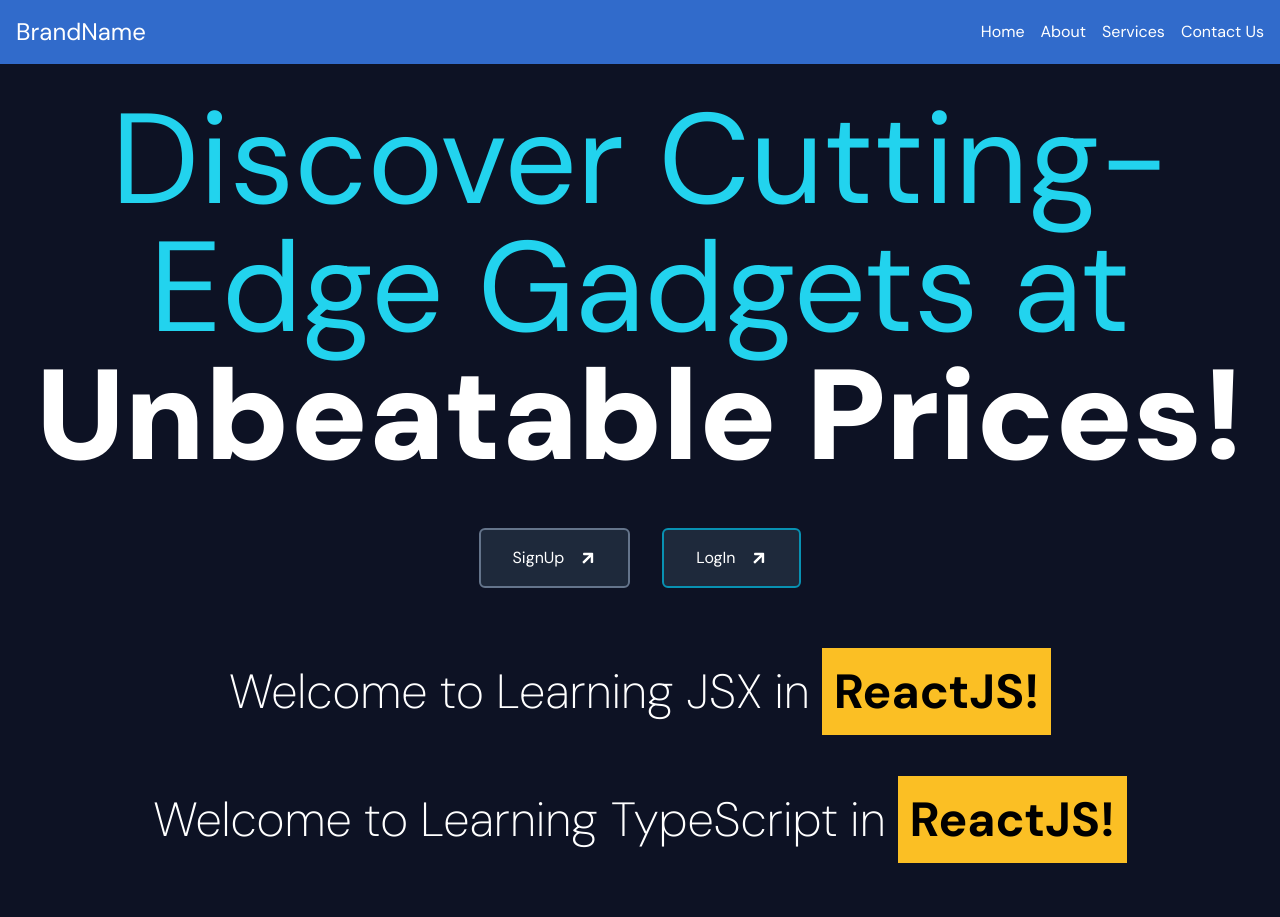
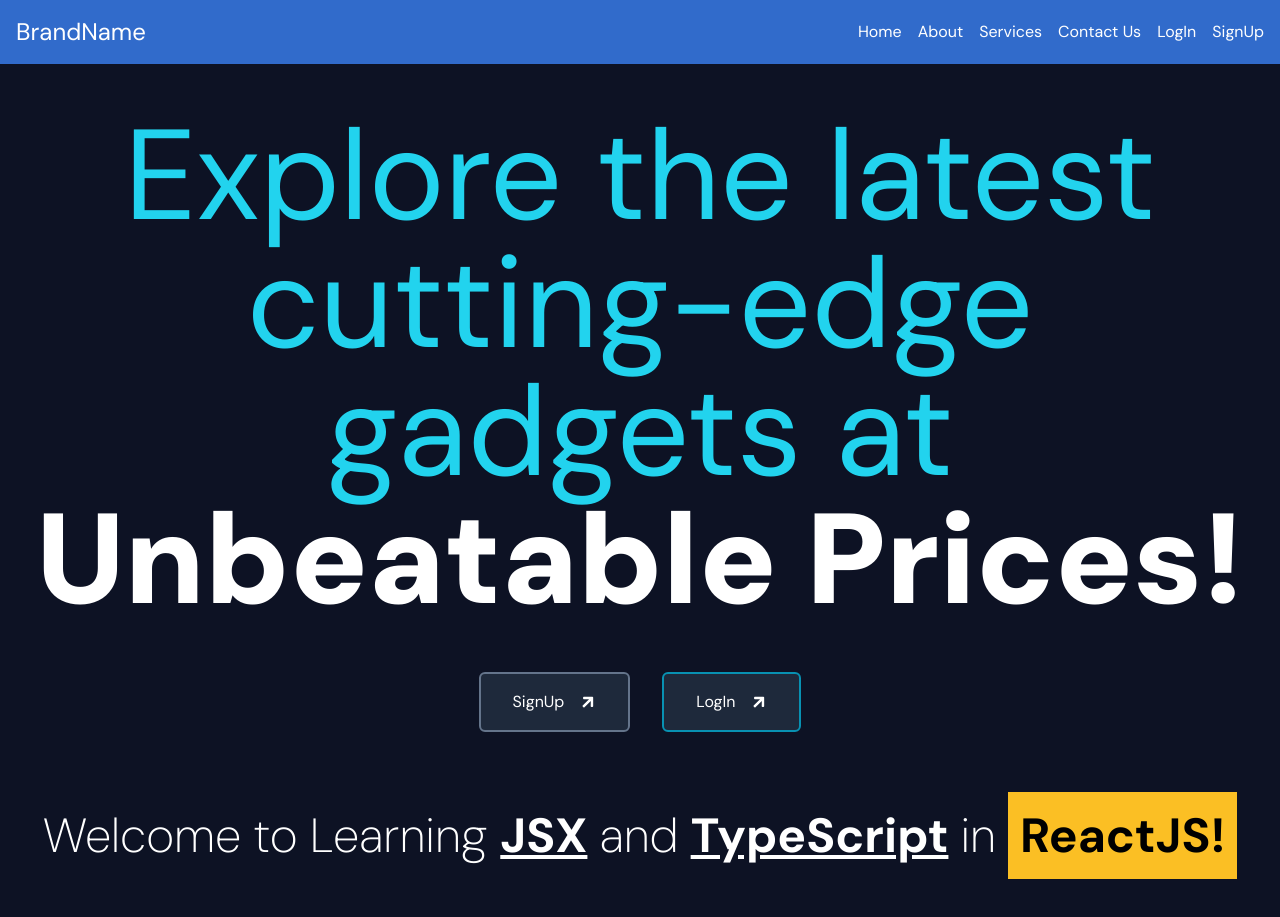
Before and after one commit to Blessed-Samuel/React-app, a React (Create React App) app: page / in a window 1280 px wide. Shown: the top 917 px of the page. Built offline with nearby package versions, Linux system fonts and the light colour scheme.

Commit message:
Added LogIn & SignUp.

```diff
--- a/src/App.tsx
+++ b/src/App.tsx
@@ -5,17 +5,27 @@
 import Services from "./pages/Services";
 import Contact from "./pages/Contact";
 import Home from "./pages/Home";
+import Section from "./components/Section";
+import Container from "./components/Container";
+import Login from "./pages/Login";
+import Signup from "./pages/Signup";
 
 const App: React.FC = () => {
   return (
     <Router>
       <Navbar />
+      <Section>
+        <Container>
           <Routes>
             <Route path="/" element={<Home />} />
             <Route path="/about" element={<About />} />
             <Route path="/services" element={<Services />} />
             <Route path="/contact" element={<Contact />} />
+            <Route path="/login" element={<Login />} />
+            <Route path="/signup" element={<Signup />} />
           </Routes>
+        </Container>
+      </Section>
     </Router>
   );
 };
--- /dev/null
+++ b/src/components/Container.tsx
@@ -0,0 +1,15 @@
+import React from "react";
+
+interface ContainerProps {
+    children: React.ReactNode;
+}
+
+const Container: React.FC<ContainerProps> = ({ children }) => {
+    return (
+        <div className="container px-4 mx-auto lg:px-2">
+            {children}
+        </div>
+    );
+};
+
+export default Container;
--- a/src/components/Hero.tsx
+++ b/src/components/Hero.tsx
@@ -1,13 +1,12 @@
 import React from "react";
 import Button from "./Button";
 
-const Hero: React.FC = () => {
+export const Hero: React.FC = () => {
   return (
-    <div className="container flex flex-col items-center px-4 mx-auto">
+    <div className="flex flex-col items-center mx-auto max-w-7xl">
       <div className="flex flex-col items-center">
-        <h1 className="mt-24 text-4xl font-normal text-center md:text-7xl lg:text-9xl text-cyan-400">
-          Discover Cutting-Edge Gadgets at{" "}
-          <span className="font-black text-white">Unbeatable Prices!</span>
+        <h1 className="mt-12 text-4xl font-normal leading-tight text-center md:text-5xl lg:text-9xl text-cyan-400">
+          Explore the latest cutting-edge gadgets at {" "} <span className="font-black text-white">Unbeatable Prices!</span>
         </h1>
 
         <div className="flex flex-col items-center justify-center space-x-0 space-y-2 md:space-y-12 md:space-x-8 md:flex-row">
@@ -22,15 +21,14 @@
       </div>
 
       <h2 className="mt-20 text-3xl text-center text-white font-extralight md:text-5xl">
-        Welcome to Learning JSX in{" "}
+        Welcome to Learning <span className="font-bold underline">JSX</span> and <span className="font-bold underline">TypeScript</span> in{" "}
         <mark className="p-3 font-bold bg-amber-400">ReactJS!</mark>
       </h2>
+
       <h2 className="mt-20 text-3xl text-center text-white font-extralight md:text-5xl">
-        Welcome to Learning TypeScript in{" "}
+        Welcome to Learning <span className="font-bold underline">JSX</span> and <span className="font-bold underline">TypeScript</span> in{" "}
         <mark className="p-3 font-bold bg-amber-400">ReactJS!</mark>
       </h2>
     </div>
   );
 };
-
-export default Hero;
--- a/src/components/NavBar.tsx
+++ b/src/components/NavBar.tsx
@@ -10,7 +10,7 @@
 
   return (
     <nav className="fixed z-30 w-full p-4 bg-blue-500 bg-opacity-80 backdrop-blur-md">
-      <div className="container flex items-center justify-between mx-auto">
+      <div className="flex items-center justify-between mx-auto max-w-7xl">
         <div className="text-2xl text-white">
           <Link to="/">BrandName</Link>
         </div>
@@ -24,9 +24,12 @@
           <Link className="text-white hover:text-gray-200" to="/about">About</Link>
           <Link className="text-white hover:text-gray-200" to="/services">Services</Link>
           <Link className="text-white hover:text-gray-200" to="/contact">Contact Us</Link>
+          <Link className="text-white hover:text-gray-200" to="/login">LogIn</Link>
+          <Link className="text-white hover:text-gray-200" to="/signup">SignUp</Link>
         </div>
       </div>
     </nav>
+
   );
 };
 
--- /dev/null
+++ b/src/components/Section.tsx
@@ -0,0 +1,15 @@
+import React from "react";
+
+interface SectionProps {
+    children: React.ReactNode;
+}
+
+const Section: React.FC<SectionProps> = ({ children }) => {
+    return (
+        <section className="py-8 lg:py-16">
+            {children}
+        </section>
+    );
+};
+
+export default Section;
--- a/src/pages/About.tsx
+++ b/src/pages/About.tsx
@@ -1,22 +1,11 @@
-import React from 'react'
+import React from 'react';
 
 const About: React.FC = () => {
   return (
-    <div>: React.FC</div>
+    <div className="container mx-auto text-white">
+      <h1 className="mt-16 text-2xl md:mt-4">About <span className='text-cyan-400'>page</span> {`>`}</h1>
+    </div>
   )
 }
 
 export default About;
-
-// import React from "react";
-
-// const About = () => {
-//   return (
-//     <div className="container mx-auto text-center">
-//       <h1 className="mt-10 text-4xl font-bold">Welcome to the Home Page</h1>
-//       <p className="mt-4 text-lg">This is where you'll find the latest updates.</p>
-//     </div>
-//   );
-// };
-
-// export default About;
--- a/src/pages/Contact.tsx
+++ b/src/pages/Contact.tsx
@@ -2,7 +2,9 @@
 
 const Contact: React.FC = () => {
   return (
-    <div>: React.FC</div>
+    <div className="container mx-auto text-white">
+      <h1 className="mt-16 text-2xl md:mt-4">Contact <span className='text-cyan-400'>page</span> {`>`}</h1>
+    </div>
   )
 }
 
--- a/src/pages/Home.tsx
+++ b/src/pages/Home.tsx
@@ -1,13 +1,11 @@
 import React from "react";
-import Hero from "../components/Hero";
-import Logo from "../images/logo.svg"; // Import as default
+import { Hero } from "../components/Hero";
 import "../styles/App.css";
 
 const Home: React.FC = () => {
   return (
     <>
       <Hero />
-      <img src={Logo} alt="react-logo" className="w-1/2 mt-8 img" />
     </>
   );
 };
--- a/src/pages/Login.tsx
+++ b/src/pages/Login.tsx
@@ -2,8 +2,13 @@
 
 const Login: React.FC = () => {
   return (
-    <div>Login</div>
+    <div className="container mx-auto text-white">
+      <h1 className="mt-16 text-2xl md:mt-4">LogIn <span className='text-cyan-400'>page</span> {`>`}</h1>
+      <form>
+        {/* form fields here */}
+      </form>
+    </div>
   )
 }
 
-export default Login
+export default Login;
--- a/src/pages/Services.tsx
+++ b/src/pages/Services.tsx
@@ -2,7 +2,9 @@
 
 const Services: React.FC = () => {
   return (
-    <div>Services</div>
+    <div className="container mx-auto text-white">
+      <h1 className="mt-16 text-2xl md:mt-4">Service <span className='text-cyan-400'>page</span> {`>`}</h1>
+    </div>
   );
 }
 
--- a/src/pages/Signup.tsx
+++ b/src/pages/Signup.tsx
@@ -2,8 +2,10 @@
 
 const Signup: React.FC = () => {
   return (
-    <div>Signup</div>
+    <div className="container mx-auto text-white">
+      <h1 className="mt-16 text-2xl md:mt-4">SignUp <span className='text-cyan-400'>page</span> {`>`}</h1>
+    </div>
   )
 }
 
-export default Signup
+export default Signup;
--- a/src/styles/output.css
+++ b/src/styles/output.css
@@ -613,16 +613,8 @@
   margin-top: 5rem;
 }
 
-.mt-24 {
-  margin-top: 6rem;
-}
-
-.mt-4 {
-  margin-top: 1rem;
-}
-
-.mt-8 {
-  margin-top: 2rem;
+.mt-16 {
+  margin-top: 4rem;
 }
 
 .block {
@@ -637,12 +629,12 @@
   display: none;
 }
 
-.w-1\/2 {
-  width: 50%;
+.w-full {
+  width: 100%;
 }
 
-.w-full {
-  width: 100%;
+.max-w-7xl {
+  max-width: 80rem;
 }
 
 .-rotate-45 {
@@ -698,12 +690,6 @@
   margin-bottom: calc(0.5rem * var(--tw-space-y-reverse));
 }
 
-.space-x-8 > :not([hidden]) ~ :not([hidden]) {
-  --tw-space-x-reverse: 0;
-  margin-right: calc(2rem * var(--tw-space-x-reverse));
-  margin-left: calc(2rem * calc(1 - var(--tw-space-x-reverse)));
-}
-
 .rounded-md {
   border-radius: 0.375rem;
 }
@@ -737,19 +723,9 @@
   background-color: rgb(31 41 55 / var(--tw-bg-opacity));
 }
 
-.bg-red-500 {
-  --tw-bg-opacity: 1;
-  background-color: rgb(239 68 68 / var(--tw-bg-opacity));
-}
-
 .bg-slate-800 {
   --tw-bg-opacity: 1;
   background-color: rgb(30 41 59 / var(--tw-bg-opacity));
-}
-
-.bg-white {
-  --tw-bg-opacity: 1;
-  background-color: rgb(255 255 255 / var(--tw-bg-opacity));
 }
 
 .bg-opacity-80 {
@@ -774,6 +750,11 @@
   padding-right: 2rem;
 }
 
+.py-8 {
+  padding-top: 2rem;
+  padding-bottom: 2rem;
+}
+
 .text-center {
   text-align: center;
 }
@@ -793,11 +774,6 @@
   line-height: 2.5rem;
 }
 
-.text-lg {
-  font-size: 1.125rem;
-  line-height: 1.75rem;
-}
-
 .font-black {
   font-weight: 900;
 }
@@ -814,6 +790,10 @@
   font-weight: 400;
 }
 
+.leading-tight {
+  line-height: 1.25;
+}
+
 .text-cyan-400 {
   --tw-text-opacity: 1;
   color: rgb(34 211 238 / var(--tw-text-opacity));
@@ -822,6 +802,10 @@
 .text-white {
   --tw-text-opacity: 1;
   color: rgb(255 255 255 / var(--tw-text-opacity));
+}
+
+.underline {
+  text-decoration-line: underline;
 }
 
 .backdrop-blur-md {
@@ -851,6 +835,22 @@
 }
 
 @media (min-width: 768px) {
+  .md\:mt-10 {
+    margin-top: 2.5rem;
+  }
+
+  .md\:mt-8 {
+    margin-top: 2rem;
+  }
+
+  .md\:mt-6 {
+    margin-top: 1.5rem;
+  }
+
+  .md\:mt-4 {
+    margin-top: 1rem;
+  }
+
   .md\:flex-row {
     flex-direction: row;
   }
@@ -871,11 +871,6 @@
     font-size: 3rem;
     line-height: 1;
   }
-
-  .md\:text-7xl {
-    font-size: 4.5rem;
-    line-height: 1;
-  }
 }
 
 @media (min-width: 1024px) {
@@ -887,6 +882,16 @@
     display: none;
   }
 
+  .lg\:px-2 {
+    padding-left: 0.5rem;
+    padding-right: 0.5rem;
+  }
+
+  .lg\:py-16 {
+    padding-top: 4rem;
+    padding-bottom: 4rem;
+  }
+
   .lg\:text-9xl {
     font-size: 8rem;
     line-height: 1;
```
Lines whose indentation alone changed are shown as unchanged.
